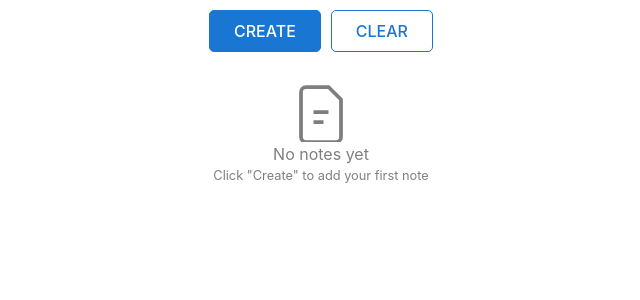
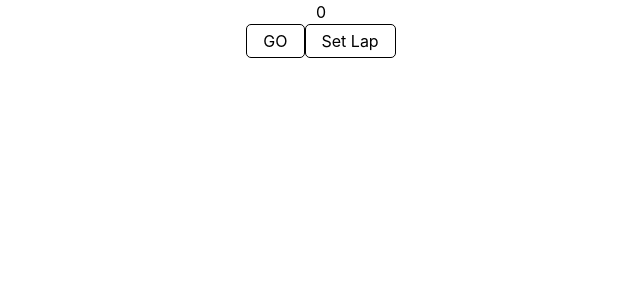
Before and after one commit to Ralchuk/Notes, a React (Vite) app: page / in a window 1280 px wide. Shown: the top 300 px of the page, without its empty margins (319-959 px from the left). Built offline with nearby package versions, Linux system fonts and the light colour scheme.

Commit message:
working on lab 6...

```diff
--- a/src/app/App.tsx
+++ b/src/app/App.tsx
@@ -1,10 +1,11 @@
-import Note from '@/entities/note/note';
+// import Note from '@/entities/note/note';
+import TimerLab from "@/lab/TimerLab";
 
 function App() {
 
   return (
     <>
-      <Note/>
+      <TimerLab/>
     </>
   );
 }
--- /dev/null
+++ b/src/lab/TimerLab.tsx
@@ -0,0 +1,49 @@
+import {useState, useReducer, useEffect} from "react";
+
+
+/* state for timer
+ для кругов использовать круги
+ пауза
+ ресет */
+
+
+
+const TimerLab = () => {
+    const [time, setTime] = useState<number>(0)
+    const [isRunning, setIsRunning] = useState(false)
+    const [lap, setLap] = useState<number[]>([])
+
+    function handleClick(){
+        setIsRunning(true);
+    }
+    function handlLap(){
+        setLap([...lap, time])
+    }
+
+
+    useEffect(() => {
+        if (isRunning === false) return;
+        const id = setInterval(() => setTime((prev) => prev + 1), 1000);
+        return () => clearInterval(id);
+
+    },[isRunning]);
+
+    return (
+        <div className="flex flex-col  items-center">
+            <p>{time}</p>
+                {lap.map((item, index) => (
+                    <div key={index}>
+                        {item}
+                    </div>
+                )
+            )}
+            <div>
+            <button className="py-1 px-4 rounded-[5px] border-[1px]" onClick={handleClick}>GO</button>
+            <button className="py-1 px-4 rounded-[5px] border-[1px]" onClick={handlLap}>Set Lap</button>
+            </div>
+
+        </div>
+    )
+}
+
+export default TimerLab
```
